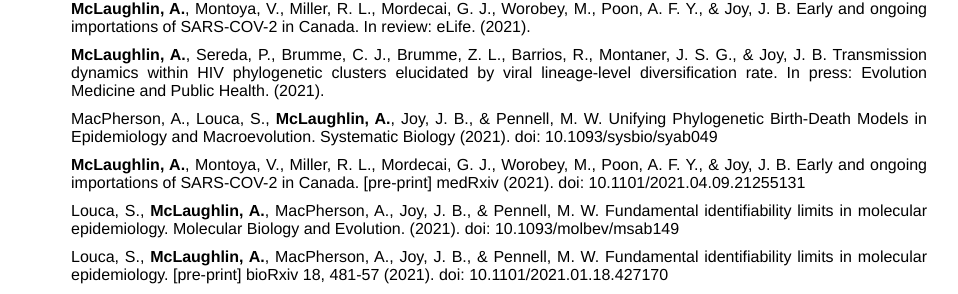
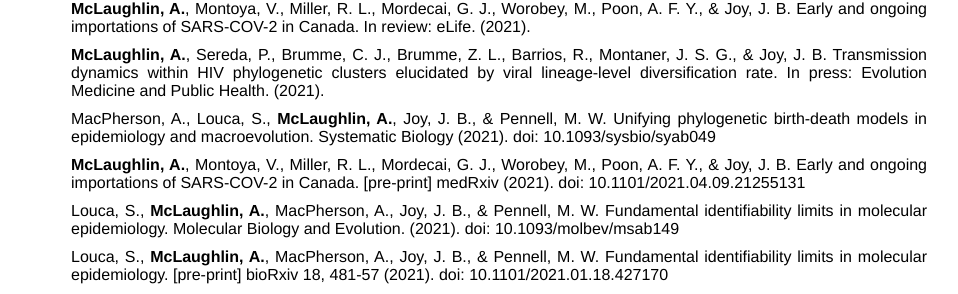
Before and after one commit to AngMcL/angmcl.github.io, a Jekyll site: the page built from cv/index.html, in a window 1280 px wide and 900 px high. Shown: the part 400-694 px from the top of the window, without its empty margins (161-1119 px from the left). Built offline with Jekyll 4.4.1, drawn with Linux system fonts in a browser that asks for light colours.

Commit message:
Update index.html

```diff
--- a/cv/index.html
+++ b/cv/index.html
@@ -18,7 +18,7 @@ title: Curriculum vitae
   <ul style="list-style-type:none">
     <li style="margin-bottom: 10px"><b>McLaughlin, A.</b>, Montoya, V., Miller, R. L., Mordecai, G. J., Worobey, M., Poon, A. F. Y., & Joy, J. B. Early and ongoing importations of SARS-COV-2 in Canada. In review: eLife. (2021).</li>
     <li style="margin-bottom: 10px"><b>McLaughlin, A.</b>, Sereda, P., Brumme, C. J., Brumme, Z. L., Barrios, R., Montaner, J. S. G., & Joy, J. B. Transmission dynamics within HIV phylogenetic clusters elucidated by viral lineage-level diversification rate. In press: Evolution Medicine and Public Health. (2021).</li>
-    <li style="margin-bottom: 10px">MacPherson, A., Louca, S., <b>McLaughlin, A.</b>, Joy, J. B., & Pennell, M. W. Unifying Phylogenetic Birth-Death Models in Epidemiology and Macroevolution. Systematic Biology (2021). doi: 10.1093/sysbio/syab049</li>
+    <li style="margin-bottom: 10px">MacPherson, A., Louca, S., <b>McLaughlin, A.</b>, Joy, J. B., & Pennell, M. W. Unifying phylogenetic birth-death models in epidemiology and macroevolution. Systematic Biology (2021). doi: 10.1093/sysbio/syab049</li>
     <li style="margin-bottom: 10px"><b>McLaughlin, A.</b>, Montoya, V., Miller, R. L., Mordecai, G. J., Worobey, M., Poon, A. F. Y., & Joy, J. B. Early and ongoing importations of SARS-COV-2 in Canada. [pre-print] medRxiv (2021). doi: 10.1101/2021.04.09.21255131</li>
     <li style="margin-bottom: 10px">Louca, S., <b>McLaughlin, A.</b>, MacPherson, A., Joy, J. B., & Pennell, M. W. Fundamental identifiability limits in molecular epidemiology. Molecular Biology and Evolution. (2021). doi: 10.1093/molbev/msab149</li>
     <li style="margin-bottom: 10px">Louca, S., <b>McLaughlin, A.</b>, MacPherson, A., Joy, J. B., & Pennell, M. W. Fundamental identifiability limits in molecular epidemiology. [pre-print] bioRxiv 18, 481-57 (2021). doi: 10.1101/2021.01.18.427170</li>
```
